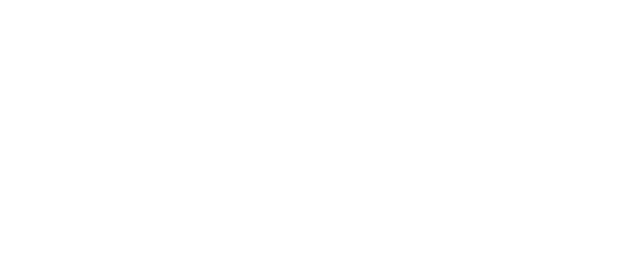
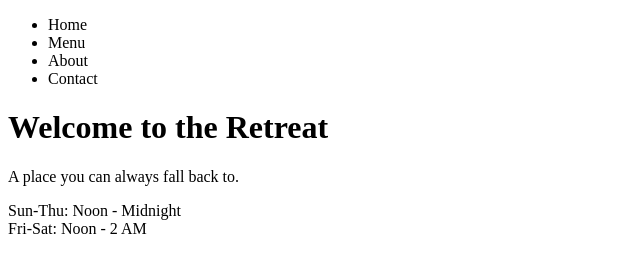
Before and after one commit to novakoda/restaurant, a website built with webpack: page dist/index.html in a window 1280 px wide. Shown: the whole page, without its empty margins (0-640 px from the left). Built offline with nearby package versions, Linux system fonts and the light colour scheme.

Commit message:
added logic for clearing content when tab is loaded

```diff
--- /dev/null
+++ b/src/home-tab.js
@@ -0,0 +1,16 @@
+export const tabHome = () => {
+  let content = document.getElementById('content');
+  let h1 = document.createElement('h1');
+  h1.innerHTML = "Welcome to the Retreat";
+  h1.id = "welcome";
+
+  let p = document.createElement('p');
+  p.innerHTML = "A place you can always fall back to.";
+  p.id = "text";
+
+  let p1 = document.createElement('p');
+  p1.innerHTML = "Sun-Thu: Noon - Midnight <br> Fri-Sat: Noon - 2 AM";
+  p1.id = "hours";
+
+  content.append(h1, p, p1);
+}
--- a/src/index.js
+++ b/src/index.js
@@ -1 +1,26 @@
-console.log('webpack worked');
+import {tabBar} from './tab-bar.js';
+import {tabHome} from './home-tab.js';
+
+tabBar();
+tabHome();
+
+let tabs = document.querySelectorAll('.tab');
+tabs.forEach((tab) => {
+  tab.addEventListener('click', function() {
+    console.log('clicked a tab');
+    clearCont();
+    showTab(tab);
+  })
+});
+
+const clearCont = () => {
+  let content = document.getElementById('content');
+  content.innerHTML = "";
+};
+
+const showTab = (tab) => {
+  let name = "tab";
+  name += tab.innerHTML;
+
+  window[name]();
+};
--- /dev/null
+++ b/src/tab-bar.js
@@ -0,0 +1,26 @@
+export const tabBar = () => {
+  let tabHome = document.createElement('li');
+  tabHome.id = 'home';
+  tabHome.className = 'tab';
+  tabHome.innerHTML = 'Home';
+
+  let tabMenu = document.createElement('li');
+  tabMenu.id = 'menu';
+  tabMenu.className = 'tab';
+  tabMenu.innerHTML = 'Menu';
+
+  let tabAbout = document.createElement('li');
+  tabAbout.id = 'about';
+  tabAbout.className = 'tab';
+  tabAbout.innerHTML = 'About';
+
+  let tabContact = document.createElement('li');
+  tabContact.id = 'contact';
+  tabContact.className = 'tab';
+  tabContact.innerHTML = 'Contact';
+
+  let ul = document.createElement('ul');
+  ul.append(tabHome, tabMenu, tabAbout, tabContact);
+  let main = document.getElementById('main');
+  main.append(ul);
+};
```
Also changed, not shown: dist/index.html, dist/main.js, src/assets/retreat.jpg (added).
